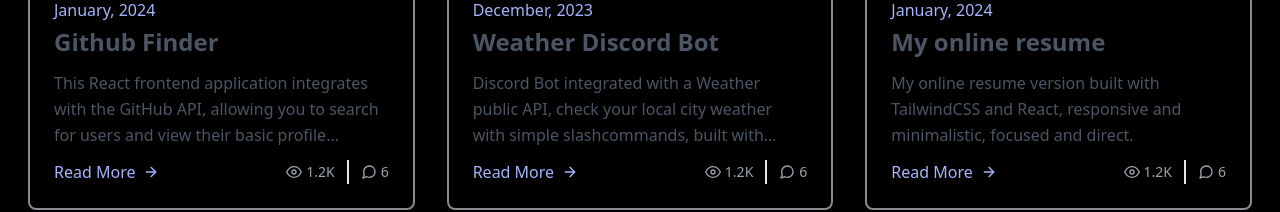
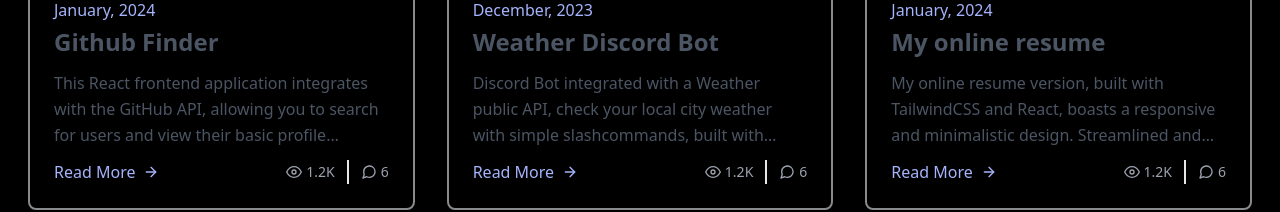
Before and after one commit to LysImbecile/aelys-portifolio, a React (Vite) app: page /projects in a window 1280 px wide. Shown: the part 508-720 px from the top of the page. Built offline with nearby package versions, Linux system fonts and the light colour scheme; a web font is replaced by a local one.

Commit message:
Update description in Projects.tsx

```diff
--- a/src/pages/Projects.tsx
+++ b/src/pages/Projects.tsx
@@ -15,7 +15,7 @@
                         {/* Repeat this div for each card */}
                         <Card img="https://i.ibb.co/SdjZrxy/image.png" link="https://github.com/henriquejustee/Github-Finder" title="Github Finder" date="January, 2024" description="This React frontend application integrates with the GitHub API, allowing you to search for users and view their basic profile information. A future route will displayThis React frontend application integrates with the GitHub API, allowing you to search for users and view their basic profile information. A future route will display a grid of each user's public repositories." />
                         <Card img="https://i.ibb.co/tw0RqR3/weatherbot.png" date="December, 2023" link="https://github.com/henriquejustee/WeatherJS-discord-bot" title="Weather Discord Bot" description="Discord Bot integrated with a Weather public API, check your local city weather with simple slashcommands, built with Node, DiscordJS and Typescript." />
-                        <Card img="https://i.ibb.co/bvNFNv8/image.png" date="January, 2024" link="https://github.com/henriquejustee/aelys-cv" title="My online resume" description="My online resume version built with TailwindCSS and React, responsive and minimalistic, focused and direct." />
+                        <Card img="https://i.ibb.co/bvNFNv8/image.png" date="January, 2024" link="https://github.com/henriquejustee/aelys-cv" title="My online resume" description="My online resume version, built with TailwindCSS and React, boasts a responsive and minimalistic design. Streamlined and focused, it showcases my qualifications and experience in a direct and impactful manner." />
                         {/* End of card */}
                     </div>
                 </div>
```
